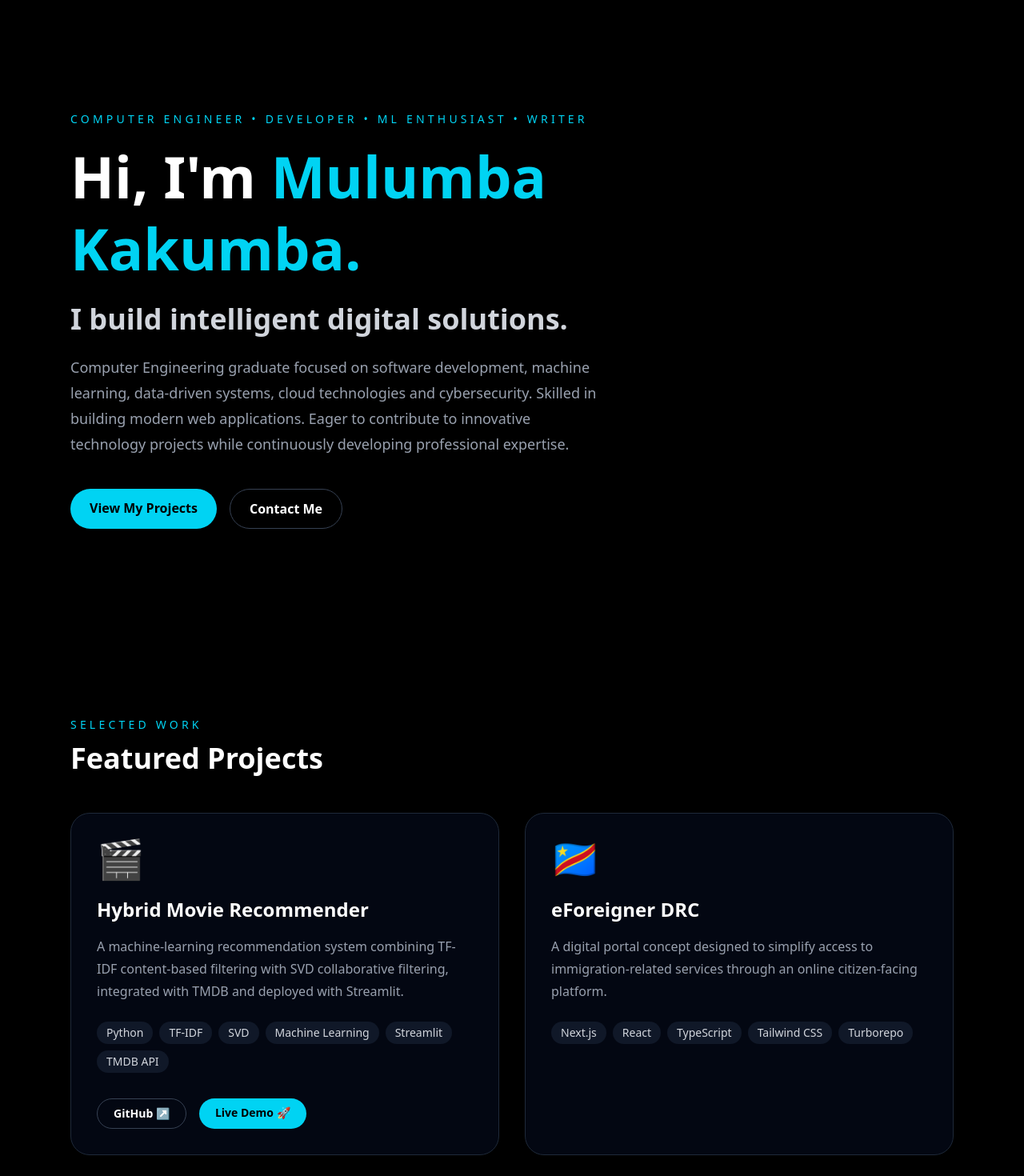
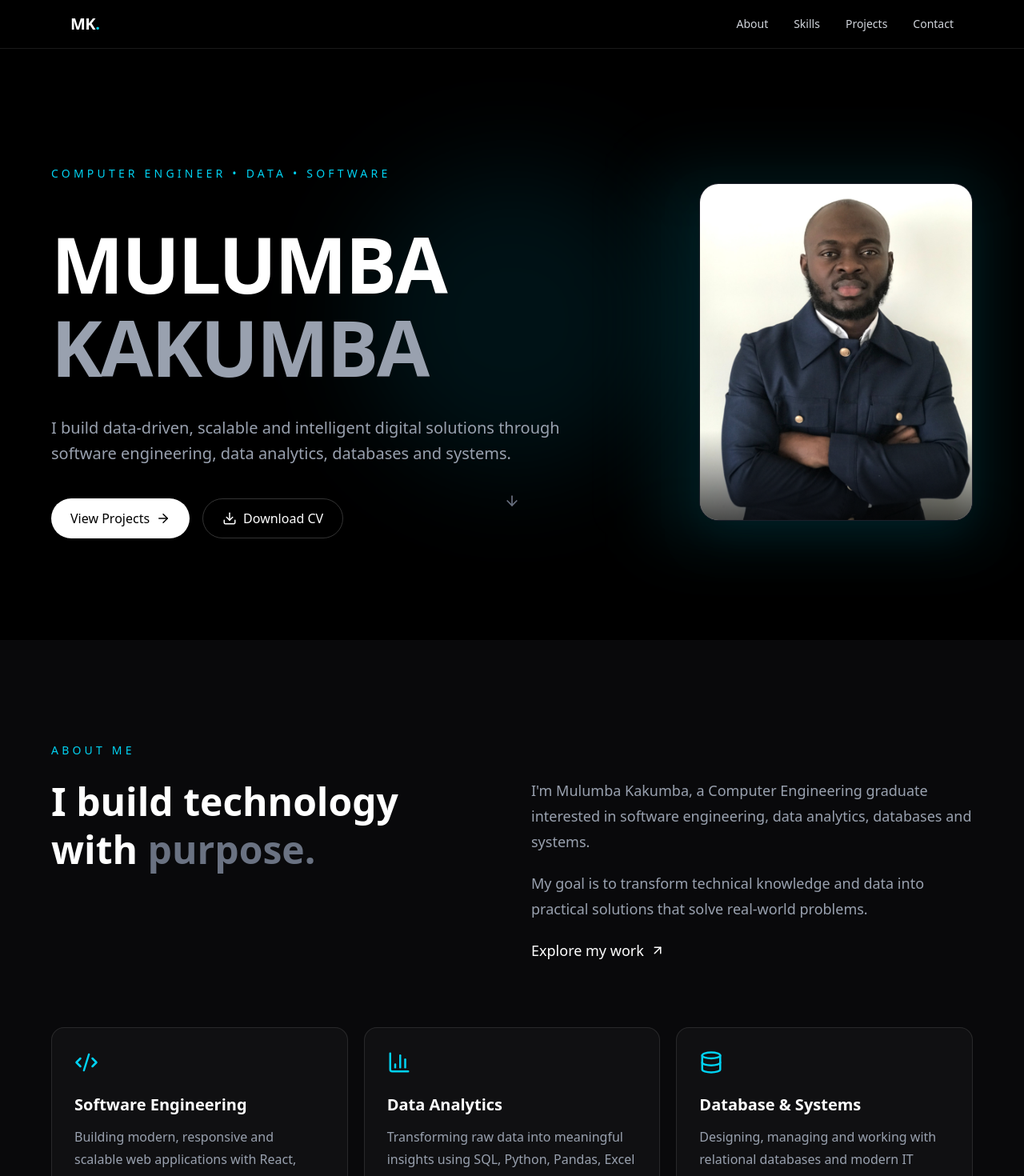
Before and after one commit to mulumbakakumba-cpu/mulumba-portfolio, a Next.js app: page / in a window 1280 px wide. Shown: the top 1470 px of the page at 80% size. Built offline with nearby package versions, Linux system fonts and the light colour scheme.

Commit message:
Improve portfolio hero with profile photo and animations

```diff
--- a/src/app/page.tsx
+++ b/src/app/page.tsx
@@ -1,162 +1,37 @@
+import Navbar from "@/components/Navbar";
+import Hero from "@/components/Hero";
+import About from "@/components/About";
+import Skills from "@/components/Skills";
+import Projects from "@/components/Projects";
+
+
 export default function Home() {
   return (
-    <main className="min-h-screen bg-black text-white">
-      {/* Hero */}
-      <section className="mx-auto flex min-h-screen max-w-6xl flex-col justify-center px-6 py-20">
-        <p className="mb-4 text-sm font-medium uppercase tracking-[0.3em] text-cyan-400">
-          Computer Engineer • Developer • ML Enthusiast • Writer
-        </p>
+    <main className="min-h-screen bg-black">
+      <Navbar />
 
-        <h1 className="max-w-4xl text-5xl font-bold leading-tight md:text-7xl">
-          Hi, I&apos;m{" "}
-          <span className="text-cyan-400">Mulumba Kakumba.</span>
-        </h1>
+      <Hero />
 
-        <h2 className="mt-6 text-2xl font-semibold text-gray-300 md:text-4xl">
-          I build intelligent digital solutions.
-        </h2>
+      <About />
 
-        <p className="mt-6 max-w-2xl text-lg leading-8 text-gray-400">
-          Computer Engineering graduate focused on software development,
-          machine learning, data-driven systems, cloud technologies and
-          cybersecurity. Skilled in building modern web applications.
-          Eager to contribute to innovative technology projects while
-          continuously developing professional expertise.
-        </p>
+      <Skills />
 
-        <div className="mt-10 flex flex-wrap gap-4">
-          <a
-            href="#projects"
-            className="rounded-full bg-cyan-400 px-6 py-3 font-semibold text-black transition hover:bg-cyan-300"
-          >
-            View My Projects
-          </a>
+      <Projects />
 
-          <a
-            href="#contact"
-            className="rounded-full border border-gray-700 px-6 py-3 font-semibold transition hover:border-cyan-400 hover:text-cyan-400"
-          >
-            Contact Me
-          </a>
+      <section
+        id="contact"
+        className="bg-black px-6 py-32 text-white"
+      >
+        <div className="mx-auto max-w-6xl">
+          <p className="text-sm uppercase tracking-[0.3em] text-cyan-400">
+            Contact
+          </p>
+
+          <h2 className="mt-4 text-4xl font-bold sm:text-5xl">
+            Let&apos;s work together.
+          </h2>
         </div>
       </section>
-
-      {/* Projects */}
-      <section id="projects" className="mx-auto max-w-6xl px-6 py-24">
-        <p className="text-sm uppercase tracking-[0.3em] text-cyan-400">
-          Selected Work
-        </p>
-
-        <h2 className="mt-3 text-4xl font-bold">Featured Projects</h2>
-
-        <div className="mt-12 grid gap-8 md:grid-cols-2">
-          {/* Movie Recommender */}
-          <article className="rounded-3xl border border-gray-800 bg-gray-950 p-8 transition hover:-translate-y-1 hover:border-cyan-400">
-            <div className="mb-6 text-5xl">🎬</div>
-
-            <h3 className="text-2xl font-bold">
-              Hybrid Movie Recommender
-            </h3>
-
-            <p className="mt-4 leading-7 text-gray-400">
-              A machine-learning recommendation system combining
-              TF-IDF content-based filtering with SVD collaborative
-              filtering, integrated with TMDB and deployed with
-              Streamlit.
-            </p>
-
-            <div className="mt-6 flex flex-wrap gap-2">
-              {[
-                "Python",
-                "TF-IDF",
-                "SVD",
-                "Machine Learning",
-                "Streamlit",
-                "TMDB API",
-              ].map((tech) => (
-                <span
-                  key={tech}
-                  className="rounded-full bg-gray-900 px-3 py-1 text-sm text-gray-300"
-                >
-                  {tech}
-                </span>
-              ))}
-            </div>
-
-            <div className="mt-8 flex flex-wrap gap-4">
-              <a
-                href="https://github.com/mulumbakakumba-cpu/movie-recommender"
-                target="_blank"
-                rel="noopener noreferrer"
-                className="rounded-full border border-gray-700 px-5 py-2 text-sm font-semibold transition hover:border-cyan-400 hover:text-cyan-400"
-              >
-                GitHub ↗
-              </a>
-
-              <a
-                href="https://movie-recommender-09.streamlit.app/"
-                target="_blank"
-                rel="noopener noreferrer"
-                className="rounded-full bg-cyan-400 px-5 py-2 text-sm font-semibold text-black transition hover:bg-cyan-300"
-              >
-                Live Demo 🚀
-              </a>
-            </div>
-          </article>
-
-          {/* eForeigner */}
-          <article className="rounded-3xl border border-gray-800 bg-gray-950 p-8 transition hover:-translate-y-1 hover:border-cyan-400">
-            <div className="mb-6 text-5xl">🇨🇩</div>
-
-            <h3 className="text-2xl font-bold">eForeigner DRC</h3>
-
-            <p className="mt-4 leading-7 text-gray-400">
-              A digital portal concept designed to simplify access
-              to immigration-related services through an online
-              citizen-facing platform.
-            </p>
-
-            <div className="mt-6 flex flex-wrap gap-2">
-              {[
-                "Next.js",
-                "React",
-                "TypeScript",
-                "Tailwind CSS",
-                "Turborepo",
-              ].map((tech) => (
-                <span
-                  key={tech}
-                  className="rounded-full bg-gray-900 px-3 py-1 text-sm text-gray-300"
-                >
-                  {tech}
-                </span>
-              ))}
-            </div>
-          </article>
-        </div>
-      </section>
-
-      {/* Contact */}
-      <section id="contact" className="mx-auto max-w-6xl px-6 py-24">
-        <h2 className="text-4xl font-bold">Let&apos;s build something.</h2>
-
-        <p className="mt-4 max-w-2xl text-gray-400">
-          I&apos;m open to opportunities, collaborations and projects
-          involving software engineering, machine learning and
-          technology.
-        </p>
-
-        <a
-          href="mailto:mulumba.kakumba@final.edu.tr"
-          className="mt-8 inline-block rounded-full bg-cyan-400 px-6 py-3 font-semibold text-black transition hover:bg-cyan-300"
-        >
-          Get in touch
-        </a>
-      </section>
-
-      <footer className="border-t border-gray-900 py-8 text-center text-sm text-gray-500">
-        © 2026 Mulumba Kakumba. Built with Next.js.
-      </footer>
     </main>
   );
 }
--- a/src/components/Hero.tsx
+++ b/src/components/Hero.tsx
@@ -6,12 +6,19 @@ import { ArrowDown, ArrowRight, Download } from "lucide-react";
 export default function Hero() {
   return (
     <section className="relative flex min-h-screen items-center overflow-hidden bg-black px-6 pt-20 text-white">
+
+      {/* Background glow */}
       <div className="absolute left-1/2 top-1/2 h-96 w-96 -translate-x-1/2 -translate-y-1/2 rounded-full bg-cyan-500/10 blur-3xl" />
 
       <div className="relative mx-auto w-full max-w-6xl">
+
+        {/* TWO COLUMNS */}
+        <div className="grid items-center gap-12 lg:grid-cols-[1fr_380px]">
+
+          {/* LEFT: TEXT */}
           <motion.div
-          initial={{ opacity: 0, y: 30 }}
-          animate={{ opacity: 1, y: 0 }}
+            initial={{ opacity: 0, x: -40 }}
+            animate={{ opacity: 1, x: 0 }}
             transition={{ duration: 0.8 }}
             className="max-w-4xl"
           >
@@ -19,10 +26,66 @@ export default function Hero() {
               Computer Engineer • Data • Software
             </p>
 
+            {/* ANIMATED NAME */}
             <h1 className="text-5xl font-bold leading-tight tracking-tight sm:text-6xl lg:text-8xl">
+
+              <motion.span
+                className="inline-block"
+                initial={{ opacity: 0, y: 35 }}
+                animate={{
+                  opacity: 1,
+                  y: [35, 0, -6, 0],
+                }}
+                transition={{
+                  opacity: {
+                    duration: 0.6,
+                  },
+                  y: {
+                    duration: 3.2,
+                    delay: 0.6,
+                    repeat: Infinity,
+                    repeatType: "mirror",
+                    ease: "easeInOut",
+                  },
+                }}
+                whileHover={{
+                  x: 8,
+                  color: "#22d3ee",
+                }}
+              >
                 MULUMBA
+              </motion.span>
+
               <br />
-            <span className="text-gray-400">KAKUMBA</span>
+
+              <motion.span
+                className="inline-block text-gray-400"
+                initial={{ opacity: 0, y: 35 }}
+                animate={{
+                  opacity: 1,
+                  y: [35, 0, 6, 0],
+                }}
+                transition={{
+                  opacity: {
+                    duration: 0.6,
+                    delay: 0.15,
+                  },
+                  y: {
+                    duration: 3.2,
+                    delay: 0.9,
+                    repeat: Infinity,
+                    repeatType: "mirror",
+                    ease: "easeInOut",
+                  },
+                }}
+                whileHover={{
+                  x: 8,
+                  color: "#22d3ee",
+                }}
+              >
+                KAKUMBA
+              </motion.span>
+
             </h1>
 
             <p className="mt-8 max-w-2xl text-lg leading-8 text-gray-400 sm:text-xl">
@@ -31,12 +94,15 @@ export default function Hero() {
               systems.
             </p>
 
+            {/* BUTTONS */}
             <div className="mt-10 flex flex-wrap gap-4">
+
               <a
                 href="#projects"
                 className="group flex items-center gap-2 rounded-full bg-white px-6 py-3 font-medium text-black transition hover:bg-cyan-400"
               >
                 View Projects
+
                 <ArrowRight
                   size={18}
                   className="transition-transform group-hover:translate-x-1"
@@ -49,19 +115,75 @@ export default function Hero() {
                 className="flex items-center gap-2 rounded-full border border-white/20 px-6 py-3 font-medium text-white transition hover:border-cyan-400 hover:text-cyan-400"
               >
                 <Download size={18} />
+
                 Download CV
               </a>
+
             </div>
           </motion.div>
 
+          {/* RIGHT: PHOTO */}
+          <motion.div
+            initial={{
+              opacity: 0,
+              x: 40,
+              scale: 0.96,
+            }}
+            animate={{
+              opacity: 1,
+              x: 0,
+              scale: 1,
+            }}
+            transition={{
+              duration: 0.9,
+              delay: 0.25,
+            }}
+            className="relative flex justify-center lg:justify-end"
+          >
+
+            {/* Photo glow */}
+            <div className="absolute -inset-5 rounded-[2rem] bg-cyan-400/10 blur-2xl" />
+
+            {/* Photo */}
+            <motion.div
+              whileHover={{
+                y: -8,
+                scale: 1.02,
+              }}
+              transition={{
+                duration: 0.3,
+              }}
+              className="relative overflow-hidden rounded-3xl border border-white/10 bg-gray-950 shadow-2xl shadow-cyan-500/10"
+            >
+              <img
+                src="/images/mulumba-kakumba.jpg"
+                alt="Mulumba Kakumba"
+                className="h-[420px] w-[340px] object-cover object-top"
+              />
+
+              <div className="absolute inset-x-0 bottom-0 h-28 bg-gradient-to-t from-black/70 to-transparent" />
+            </motion.div>
+
+          </motion.div>
+
+        </div>
+
+        {/* SCROLL INDICATOR */}
         <motion.div
           initial={{ opacity: 0 }}
           animate={{ opacity: 1 }}
-          transition={{ delay: 1.2, duration: 1 }}
+          transition={{
+            delay: 1.2,
+            duration: 1,
+          }}
           className="absolute bottom-8 left-1/2 hidden -translate-x-1/2 md:block"
         >
-          <ArrowDown className="animate-bounce text-gray-500" size={20} />
+          <ArrowDown
+            className="animate-bounce text-gray-500"
+            size={20}
+          />
         </motion.div>
+
       </div>
     </section>
   );
```
Also changed, not shown: public/images/mulumba-kakumba.jpg (added). Lines whose indentation alone changed are shown as unchanged.
